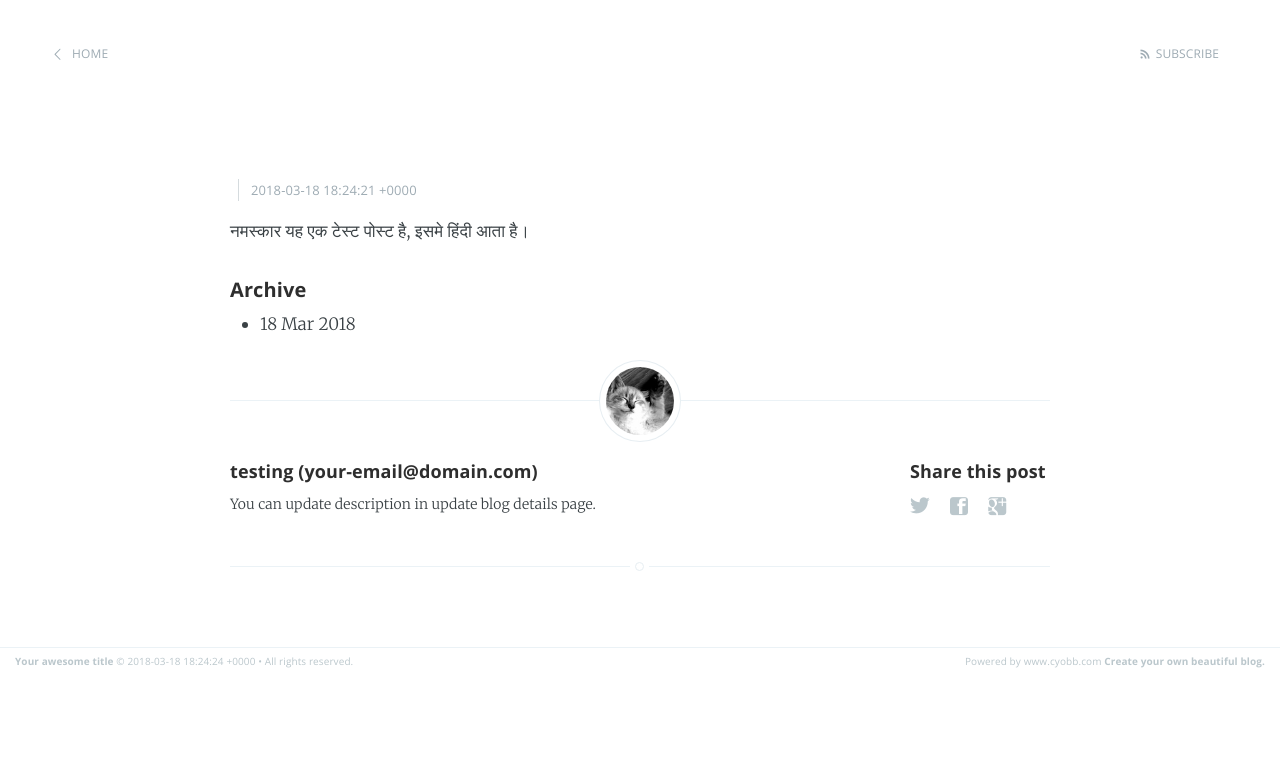
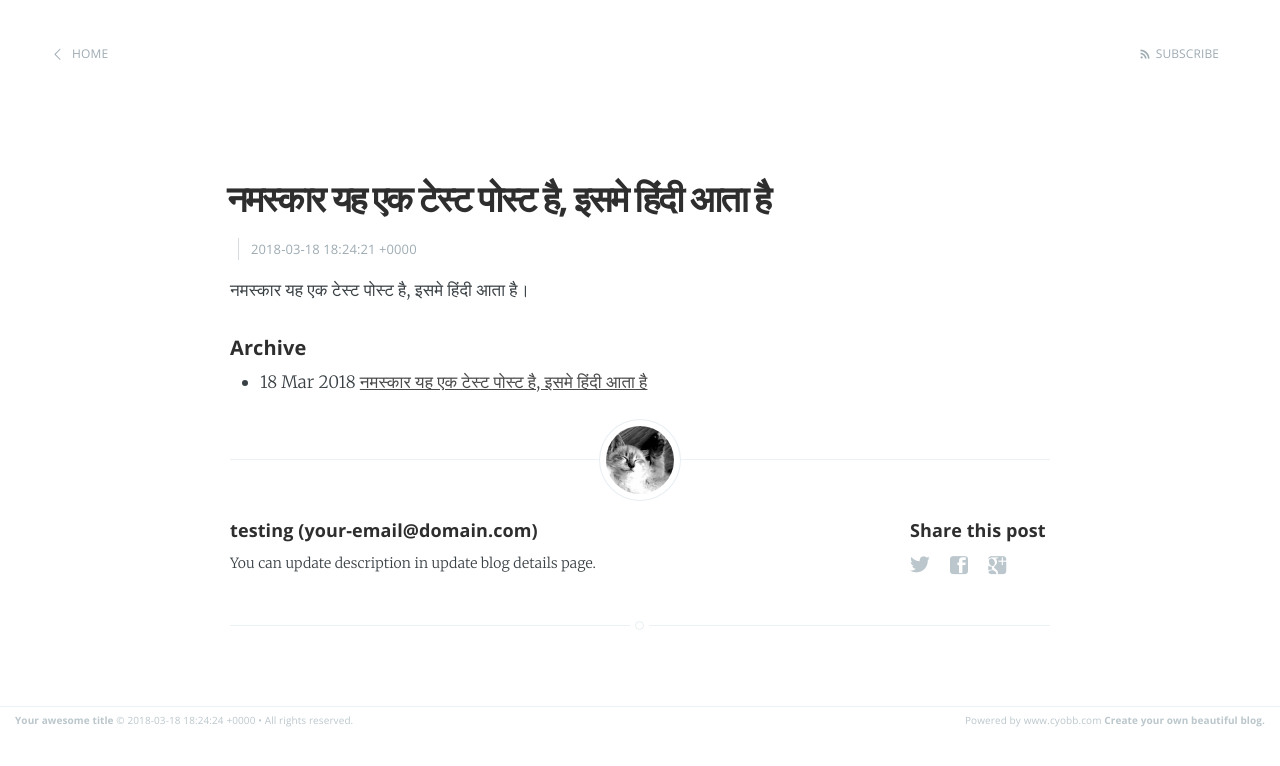
Before and after one commit to projectlkp/testing, a Jekyll site: the page built from _posts/2018-03-18----------.markdown, in a window 1280 px wide. Shown: the top 766 px of the page. Built offline with Jekyll 4.4.1, drawn with Linux system fonts in a browser that asks for light colours.

Commit message:
Update 2018-03-18----------.markdown

```diff
--- a/_posts/2018-03-18----------.markdown
+++ b/_posts/2018-03-18----------.markdown
@@ -1,6 +1,6 @@
 ---
 layout: post
-title:
+title:  नमस्कार यह एक टेस्ट पोस्ट है, इसमे हिंदी आता है
 date:   2018-03-18 18:24:21 +0000
 ---
 
```
